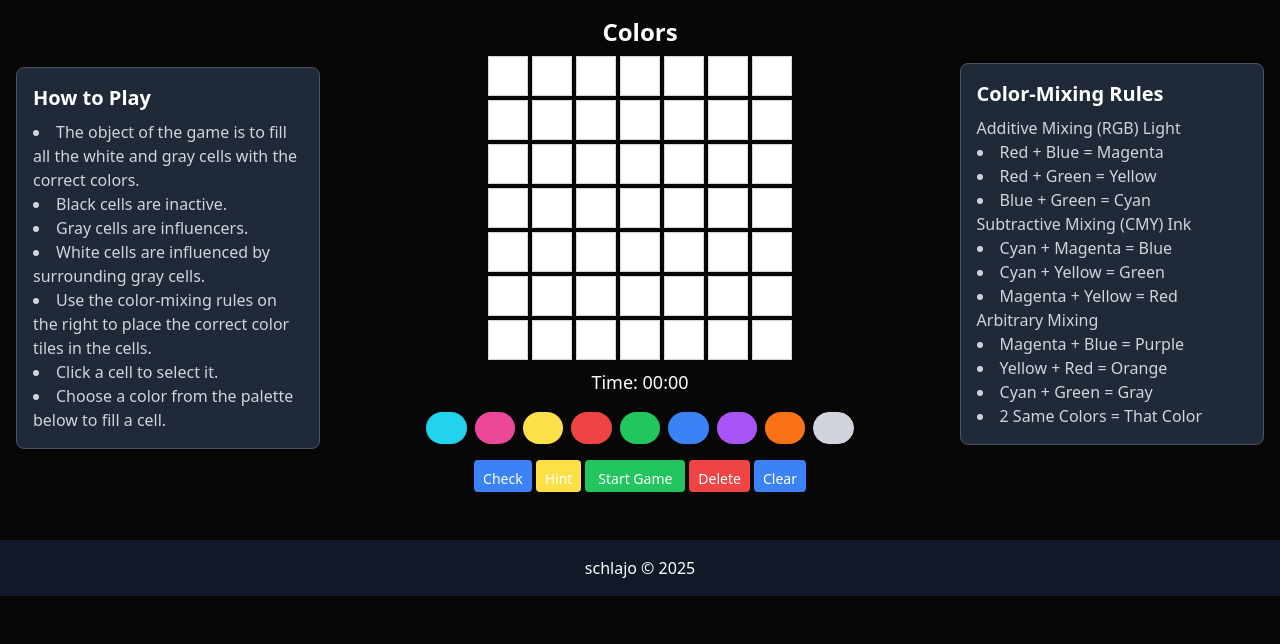
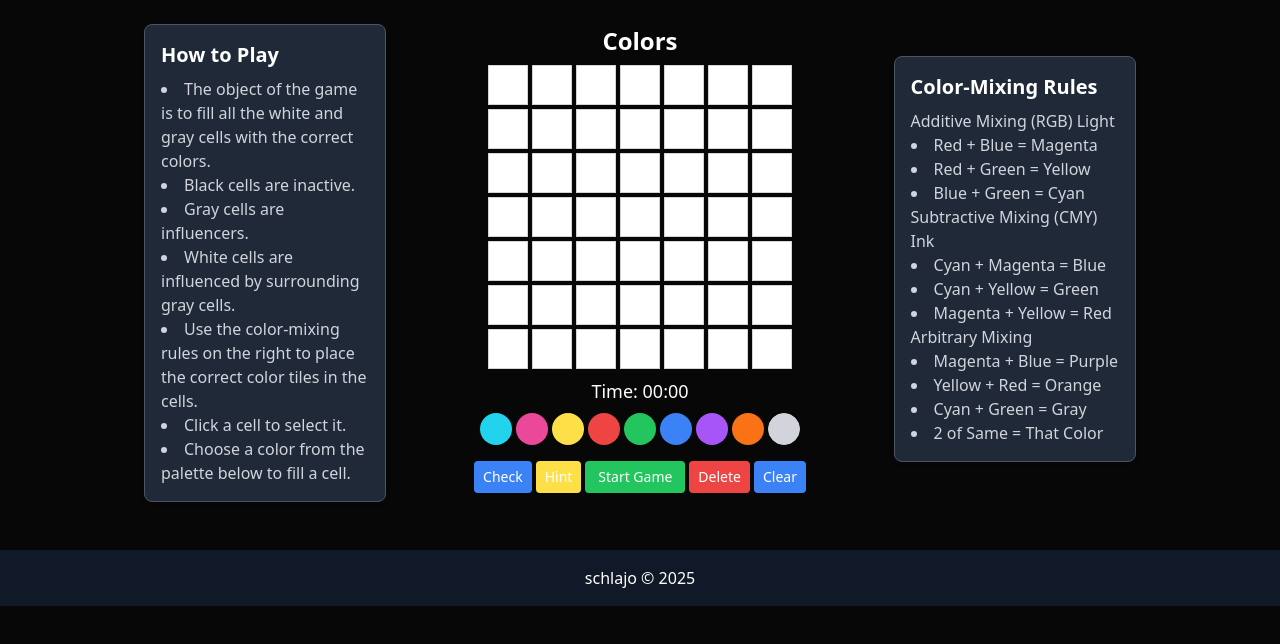
Before and after one commit to schlajo/colors-game, a React (Vite) app: page / in a window 1280 px wide. Shown: the top 644 px of the page. Built offline with nearby package versions, Linux system fonts and the light colour scheme.

Commit message:
Brought side panels in closer.

```diff
--- a/src/App.jsx
+++ b/src/App.jsx
@@ -249,9 +249,9 @@ const App = () => {
 
   return (
   <>
-    <div className="flex flex-col lg:flex-row items-center justify-between p-4 w-full max-w-7xl mx-auto relative">
+    <div className="flex flex-col lg:flex-row items-center justify-center gap-3 p-4 w-full max-w-5xl mx-auto relative">
       {/* Left Panel: Basic Instructions */}
-      <div className="instruction-panel lg:w-1/4 w-full mt-2 lg:mb-0 lg:mr-4 bg-gray-800 p-4 rounded-lg">
+      <div className="instruction-panel lg:w-1/4 w-full mt-2 lg:mb-0 bg-gray-800 p-4 rounded-lg">
         <h2 className="text-xl font-bold text-white mb-2">How to Play</h2>
         <ul className="list-disc list-inside text-gray-300">
           <li>The object of the game is to fill all the white and gray cells with the correct colors.</li>
@@ -351,7 +351,7 @@ const App = () => {
       </div>
 
       {/* Right Panel: Color-Mixing Rules */}
-      <div className="instruction-panel lg:w-1/4 w-full mt-2 lg:mt-0 lg:ml-4 bg-gray-800 p-4 rounded-lg">
+      <div className="instruction-panel lg:w-1/4 w-full mt-2 lg:mt-0 bg-gray-800 p-4 rounded-lg">
         <h2 className="text-xl font-bold text-white mb-2">Color-Mixing Rules</h2>
         <ul className="list-disc list-inside text-gray-300">Additive Mixing (RGB) Light
           <li>Red + Blue = Magenta</li>
@@ -367,7 +367,7 @@ const App = () => {
           <li>Magenta + Blue = Purple</li>
           <li>Yellow + Red = Orange</li>
           <li>Cyan + Green = Gray</li>
-          <li>2 Same Colors = That Color</li>
+          <li>2 of Same = That Color</li>
         </ul>
       </div>
     </div>
--- a/src/components/ColorPalette.jsx
+++ b/src/components/ColorPalette.jsx
@@ -2,8 +2,7 @@ import React from 'react';
 
 const ColorPalette = ({ onColorClick, colors }) => {
   return (
-    <div className="mt-2">
-      <div className="flex flex-row gap-2">
+    <div className="flex flex-nowrap justify-center gap-1">
       {colors.map((color) => (
         <button
           key={color}
@@ -11,7 +10,7 @@ const ColorPalette = ({ onColorClick, colors }) => {
             console.log('Palette button clicked, applying color:', color);
             onColorClick(color);
           }}
-            className={`w-8 h-8 rounded-full
+          className={`w-6 h-6 rounded-full flex-shrink sm:w-7 sm:h-7 lg:w-8 lg:h-8 p-0
             ${color === 'blue' ? 'bg-blue-500' :
               color === 'purple' ? 'bg-purple-500' :
               color === 'orange' ? 'bg-orange-500' :
@@ -25,7 +24,6 @@ const ColorPalette = ({ onColorClick, colors }) => {
         />
       ))}
     </div>
-    </div>
   );
 };
 
--- a/src/index.css
+++ b/src/index.css
@@ -41,7 +41,7 @@ h1 {
 button {
   border-radius: 8px;
   border: 1px solid transparent;
-  padding: 0.6em 1.2em;
+  padding: 0.125rem 0.5rem; /* Reduced vertical padding to 0.125rem (matches py-0.5), kept horizontal at 0.5rem (matches px-2) */
   font-size: 1em;
   font-weight: 500;
   font-family: inherit;
@@ -49,6 +49,7 @@ button {
   cursor: pointer;
   transition: border-color 0.25s;
 }
+
 button:hover {
   border-color: #646cff;
 }
```
Lines whose indentation alone changed are shown as unchanged.
